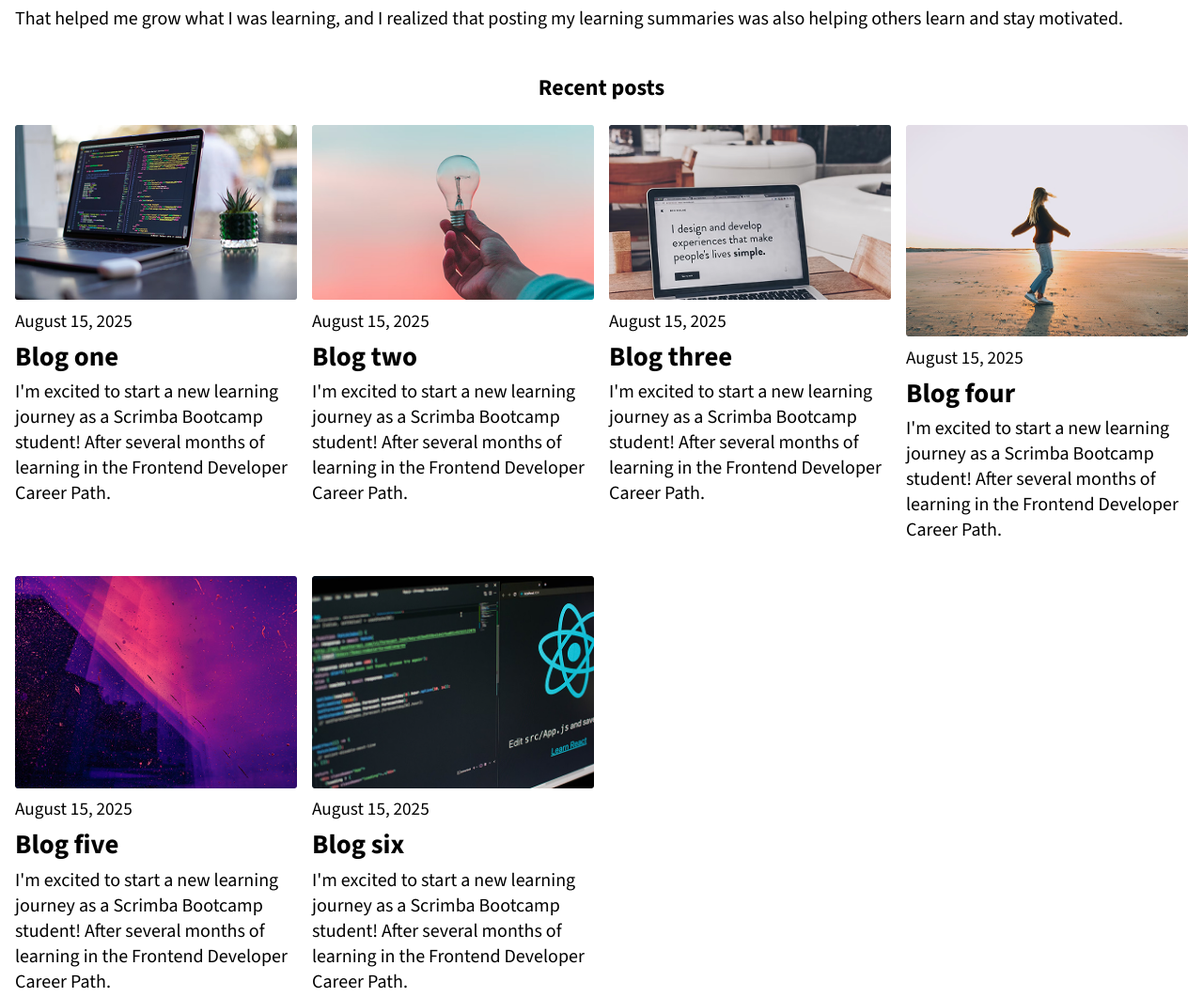
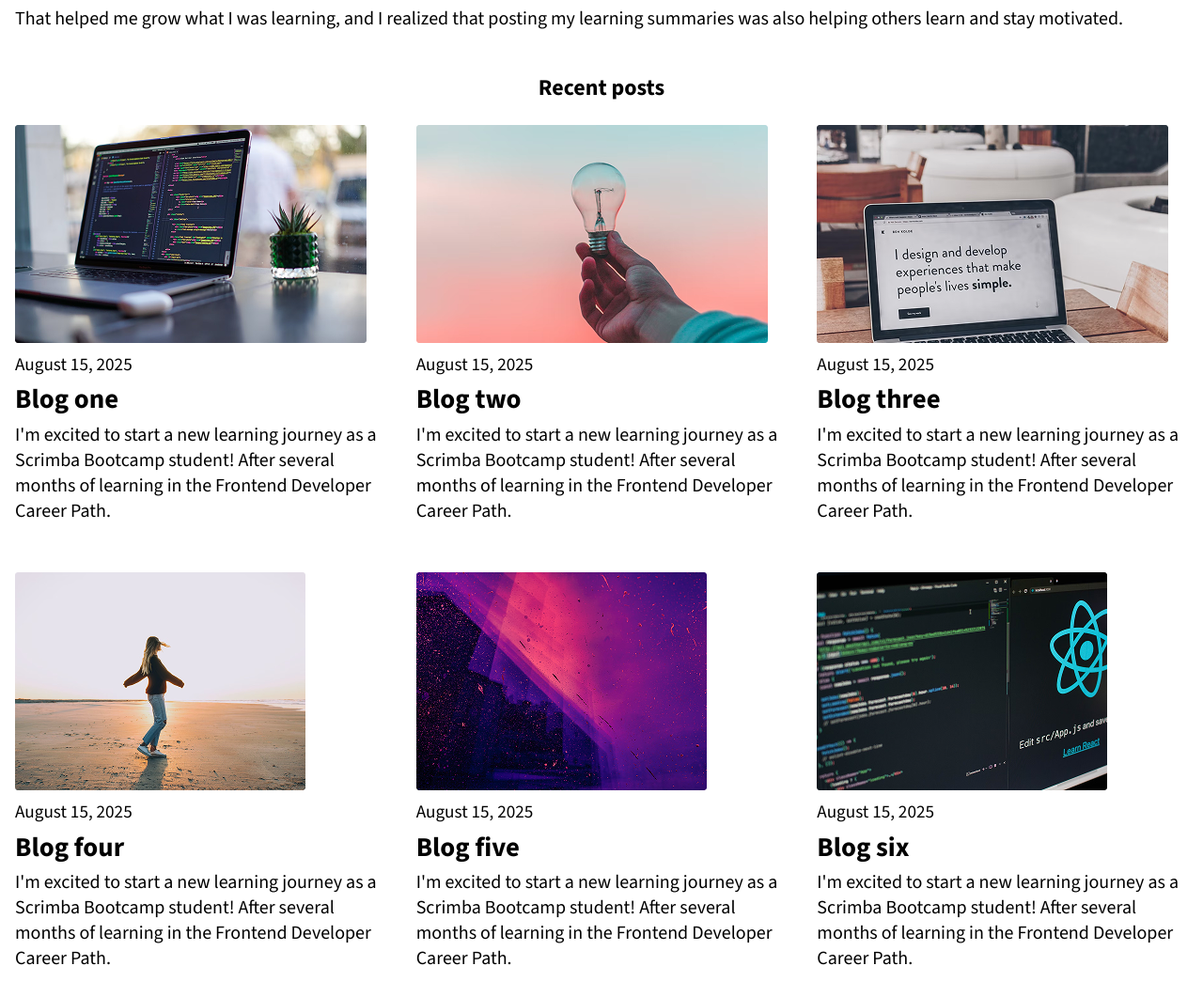
Before and after one commit to Voss-script/Learning-journal, a plain HTML site: page index.html in a window 1280 px wide. Shown: the part 1180-2241 px from the top of the page at 94% size. Drawn offline with nearby package versions, Linux system fonts and the light colour scheme; files that its build step writes are made by us from their sources; files whose address does not match are found by name.

Commit message:
Minor fixes
A few fixes and corrections to the link and grid elements

```diff
--- a/index.html
+++ b/index.html
@@ -1,7 +1,7 @@
 <html>
     <head>
         <title>My Learning Journal</title>
-        <link rel="stylesheet" href="css/style.css">
+        <link rel="stylesheet" href="style.css">
 		<meta name="viewport" content="width=device-width, initial-scale=1.0">
         <link rel="preconnect" href="https://fonts.googleapis.com">
         <link rel="preconnect" href="https://fonts.gstatic.com" crossorigin>
--- a/style.css
+++ b/style.css
@@ -230,8 +230,8 @@ main {
 
     .blogs-grid{
         display: grid;
-        grid-template-columns: repeat(auto-fit, minmax(300px, 1fr));
-        gap: 1em;
+        grid-template-columns: repeat(3, minmax(300px, 1fr));
+        gap: 2em;
     }
 
     h1 {
```
